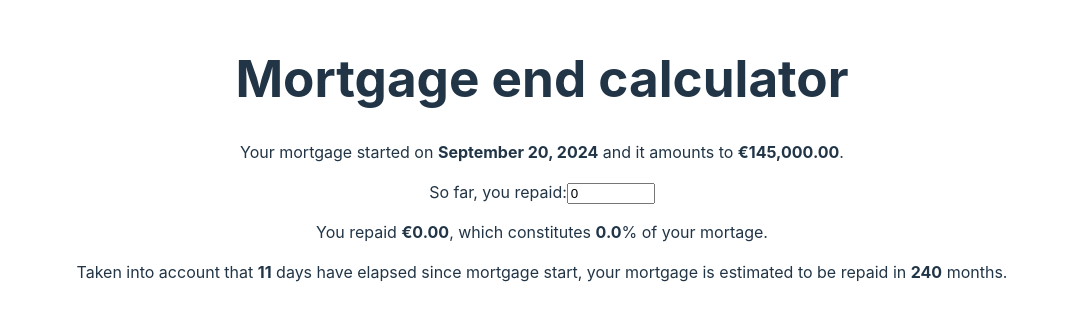
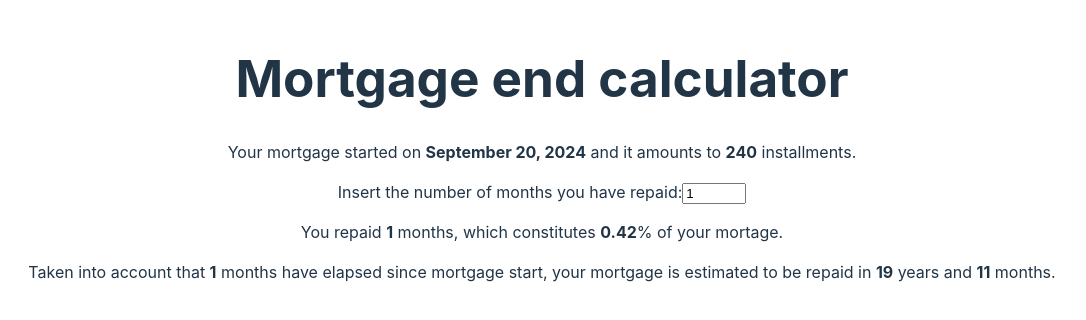
Before and after one commit to nicolasgasco/mortgage_dashboard, a React (Vite) app in the folder app/: page / in a window 1280 px wide. Shown: the part 242-562 px from the top of the page, without its empty margins (98-1184 px from the left). Built offline with nearby package versions, Linux system fonts and the light colour scheme.

Commit message:
Tweak logic to use months instead of amount

```diff
--- a/app/src/App.tsx
+++ b/app/src/App.tsx
@@ -1,56 +1,90 @@
-import { useState } from 'react'
-import './App.css'
-import { MORTGAGE_AMOUNT, MORTGAGE_DURATION, MORTGAGE_START_DATE } from './constants/mortgage'
+import { useState } from "react";
+import "./App.css";
+import {
+  MORTGAGE_MONTH_DURATION,
+  MORTGAGE_START_DATE,
+} from "./constants/mortgage";
+
+const MILLISECONDS_IN_A_MONTH = 1000 * 60 * 60 * 24 * 30.44; // Average month length in milliseconds
+const elapsedMonths =
+  Math.floor(
+    (Date.now() - MORTGAGE_START_DATE.getTime()) / MILLISECONDS_IN_A_MONTH
+  ) + 1;
 
 function App() {
-  const [repaidAmount, setRepaidAmount] = useState(0)
+  const [repaidAmount, setRepaidAmount] = useState(elapsedMonths);
 
-  const formattedStartDate = MORTGAGE_START_DATE.toLocaleDateString('en-US', {
-    day: '2-digit',
-    month: 'long',
-    year: 'numeric'
-  })
-
-  const formattedAmount = new Intl.NumberFormat('en-US', {
-    style: 'currency',
-    currency: 'EUR'
-  }).format(MORTGAGE_AMOUNT)
-
-  const formattedRepaidAmount = new Intl.NumberFormat('en-US', {
-    style: 'currency',
-    currency: 'EUR'
-  }).format(repaidAmount)
+  const formattedStartDate = MORTGAGE_START_DATE.toLocaleDateString("en-US", {
+    day: "2-digit",
+    month: "long",
+    year: "numeric",
+  });
 
   const onChangeRepaidAmount = (event: React.ChangeEvent<HTMLInputElement>) => {
     const newValue = parseInt(event.target.value, 10);
+    setRepaidAmount(newValue);
+  };
 
-    if (isNaN(newValue)) {
-      setRepaidAmount(0);
-      return;
-    }
+  const repaidPercentage = Number.isNaN(repaidAmount)
+    ? (0).toFixed(2)
+    : ((repaidAmount / MORTGAGE_MONTH_DURATION) * 100).toFixed(2);
 
-    if (newValue >= 0 && newValue <= MORTGAGE_AMOUNT) {
-      setRepaidAmount(newValue);
-    }
-  }
+  const remainingMonths = () => {
+    if (repaidAmount === 0) return MORTGAGE_MONTH_DURATION;
 
-  const repaidPercentage = ((repaidAmount / MORTGAGE_AMOUNT) * 100).toFixed(1)
+    return Math.ceil(
+      (MORTGAGE_MONTH_DURATION - repaidAmount) / (repaidAmount / elapsedMonths)
+    );
+  };
 
-  const elapsedDays = Math.floor((Date.now() - MORTGAGE_START_DATE.getTime()) / (1000 * 60 * 60 * 24))
-  const remainingDays = repaidAmount === 0 ? MORTGAGE_DURATION : (MORTGAGE_AMOUNT / repaidAmount)
+  const remainingYears = () => {
+    const result = Math.floor(remainingMonths() / 12);
+
+    return result ?? 0;
+  };
 
   return (
     <>
       <h1>Mortgage end calculator</h1>
-      <p>Your mortgage started on <strong>{formattedStartDate}</strong> and it amounts to <strong>{formattedAmount}</strong>.</p>
-      <label>So far, you repaid:
-        <input type="number" step="100" min="0" max={MORTGAGE_AMOUNT} value={repaidAmount} onChange={onChangeRepaidAmount} />
+      <p>
+        Your mortgage started on <strong>{formattedStartDate}</strong> and it
+        amounts to <strong>{MORTGAGE_MONTH_DURATION}</strong> installments.
+      </p>
+      <label>
+        Insert the number of months you have repaid:
+        <input
+          type="number"
+          step="1"
+          min="0"
+          max={MORTGAGE_MONTH_DURATION}
+          value={repaidAmount}
+          onChange={onChangeRepaidAmount}
+        />
       </label>
 
-      <p>You repaid <strong>{formattedRepaidAmount}</strong>, which constitutes <strong>{repaidPercentage}</strong>% of your mortage.</p>
-      <p>Taken into account that <strong>{elapsedDays}</strong> days have elapsed since mortgage start, your mortgage is estimated to be repaid in <strong>{remainingDays}</strong> months.</p>
+      <p>
+        You repaid{" "}
+        <strong>{Number.isNaN(repaidAmount) ? 0 : repaidAmount}</strong> months,
+        which constitutes <strong>{repaidPercentage}</strong>% of your mortage.
+      </p>
+      <p>
+        Taken into account that <strong>{elapsedMonths}</strong> months have
+        elapsed since mortgage start, your mortgage is estimated to be repaid in{" "}
+        {remainingYears() > 0 && (
+          <span>
+            <strong>{remainingYears()}</strong> years
+          </span>
+        )}
+        {remainingMonths() % 12 !== 0 && " and "}
+        {remainingMonths() % 12 > 0 && (
+          <span>
+            <strong>{remainingMonths() % 12}</strong> months
+          </span>
+        )}
+        .
+      </p>
     </>
-  )
+  );
 }
 
-export default App
+export default App;
--- a/app/src/constants/mortgage.ts
+++ b/app/src/constants/mortgage.ts
@@ -1,3 +1,4 @@
 export const MORTGAGE_START_DATE = new Date("2024-09-20");
 export const MORTGAGE_AMOUNT = 145_000;
+export const MORTGAGE_MONTH_DURATION = 240;
 export const MORTGAGE_DURATION = 12 * 20;
```
